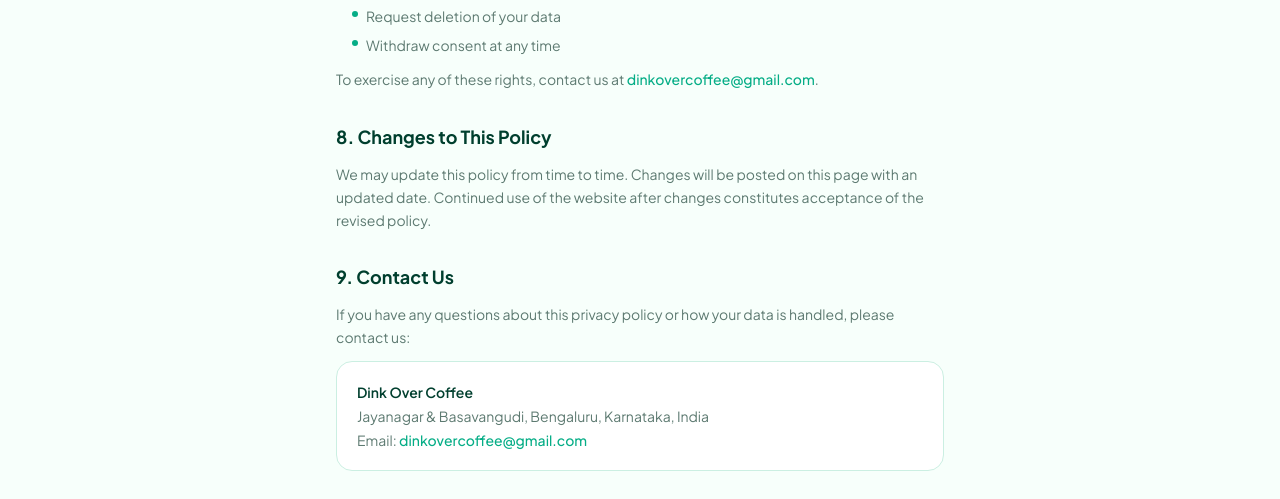
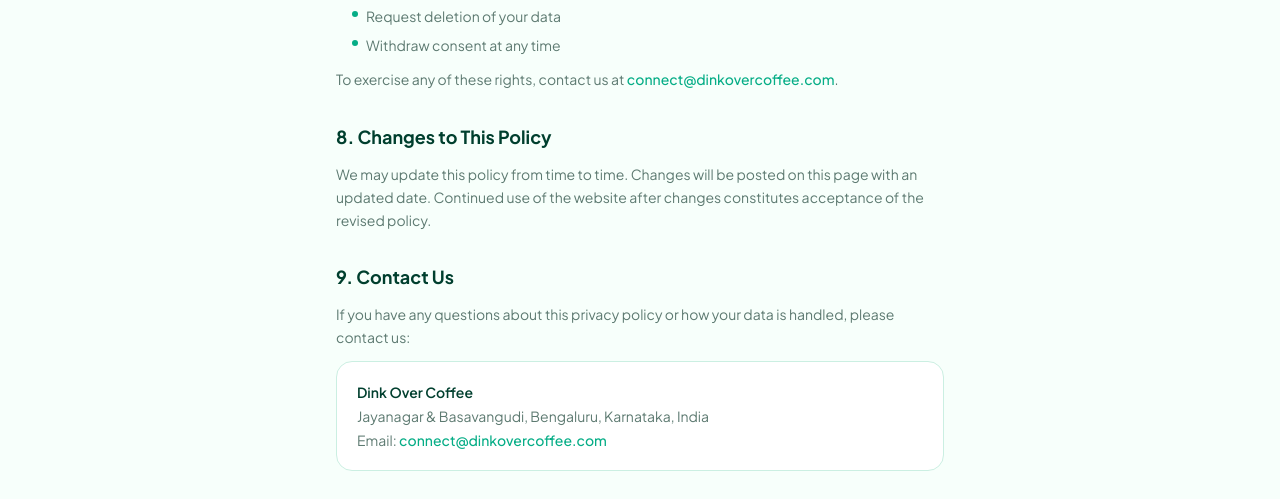
Before and after one commit to achyuthkv/dink-over-coffee, a React (Vite) app in the folder frontend/: page /privacy in a window 1280 px wide. Shown: the part 1689-2188 px from the top of the page. Built offline with nearby package versions, Linux system fonts and the light colour scheme; no server answers.

Commit message:
Add files via upload

```diff
--- a/frontend/src/components/Landing.jsx
+++ b/frontend/src/components/Landing.jsx
@@ -193,7 +193,7 @@
           <span>·</span>
           <Link to="/privacy" className="hover:text-primary transition">Privacy</Link>
           <span>·</span>
-          <a href="mailto:dinkovercoffee@gmail.com" className="hover:text-primary transition">dinkovercoffee@gmail.com</a>
+          <a href="mailto:connect@dinkovercoffee.com" className="hover:text-primary transition">connect@dinkovercoffee.com</a>
         </div>
       </footer>
 
--- a/frontend/src/components/PlayersTab.jsx
+++ b/frontend/src/components/PlayersTab.jsx
@@ -101,7 +101,7 @@
               <div className="text-text text-lg font-bold">{active.time}</div>
               <div className="text-primary text-sm">{active.venue}</div>
             </div>
-            <span className="pill">{active.takenSlots || 0}/{active.maxSlots} booked</span>
+            <span className="pill">{Math.max(0, Number(active.maxSlots || 0) - Number(active.takenSlots || 0))} left</span>
           </div>
 
           <div className="mt-4 divide-y divide-border">
--- a/frontend/src/components/Privacy.jsx
+++ b/frontend/src/components/Privacy.jsx
@@ -103,7 +103,7 @@
               <li className="flex items-start gap-2"><span className="w-1.5 h-1.5 rounded-full bg-interactive shrink-0 mt-1.5" />Withdraw consent at any time</li>
             </ul>
             <p className="text-muted text-sm leading-relaxed mt-3">
-              To exercise any of these rights, contact us at <a href="mailto:dinkovercoffee@gmail.com" className="text-interactive font-medium">dinkovercoffee@gmail.com</a>.
+              To exercise any of these rights, contact us at <a href="mailto:connect@dinkovercoffee.com" className="text-interactive font-medium">connect@dinkovercoffee.com</a>.
             </p>
           </section>
 
@@ -122,7 +122,7 @@
             <div className="mt-3 bg-surface rounded-2xl p-5 border border-border">
               <p className="text-primary text-sm font-semibold">Dink Over Coffee</p>
               <p className="text-muted text-sm mt-1">Jayanagar & Basavangudi, Bengaluru, Karnataka, India</p>
-              <p className="text-muted text-sm mt-1">Email: <a href="mailto:dinkovercoffee@gmail.com" className="text-interactive font-medium">dinkovercoffee@gmail.com</a></p>
+              <p className="text-muted text-sm mt-1">Email: <a href="mailto:connect@dinkovercoffee.com" className="text-interactive font-medium">connect@dinkovercoffee.com</a></p>
             </div>
           </section>
 
--- a/frontend/src/components/SessionCard.jsx
+++ b/frontend/src/components/SessionCard.jsx
@@ -91,7 +91,6 @@
               <span className={beginnerRemaining <= 0 ? 'text-interactive-pressed' : 'text-secondary'}>
                 Beginner: {beginnerRemaining <= 0 ? 'Full' : `${beginnerRemaining} left`}
               </span>
-              <span className="text-secondary">{beginnerTaken}/{beginnerSlots}</span>
             </div>
             <div className="mt-1 h-1.5 w-full rounded-full bg-border overflow-hidden">
               <div
@@ -110,7 +109,6 @@
               <span className={otherRemaining <= 0 ? 'text-interactive-pressed' : 'text-secondary'}>
                 Intermediate+: {otherRemaining <= 0 ? 'Full' : `${otherRemaining} left`}
               </span>
-              <span className="text-secondary">{otherTaken}/{otherSlots}</span>
             </div>
             <div className="mt-1 h-1.5 w-full rounded-full bg-border overflow-hidden">
               <div
@@ -131,7 +129,6 @@
             <span className={full ? 'text-interactive-pressed' : 'text-secondary'}>
               {full ? 'Full' : `${remaining} slot${remaining === 1 ? '' : 's'} left`}
             </span>
-            <span className="text-secondary">{taken}/{max}</span>
           </div>
           <div className="mt-1.5 h-1.5 w-full rounded-full bg-border overflow-hidden">
             <div
```
